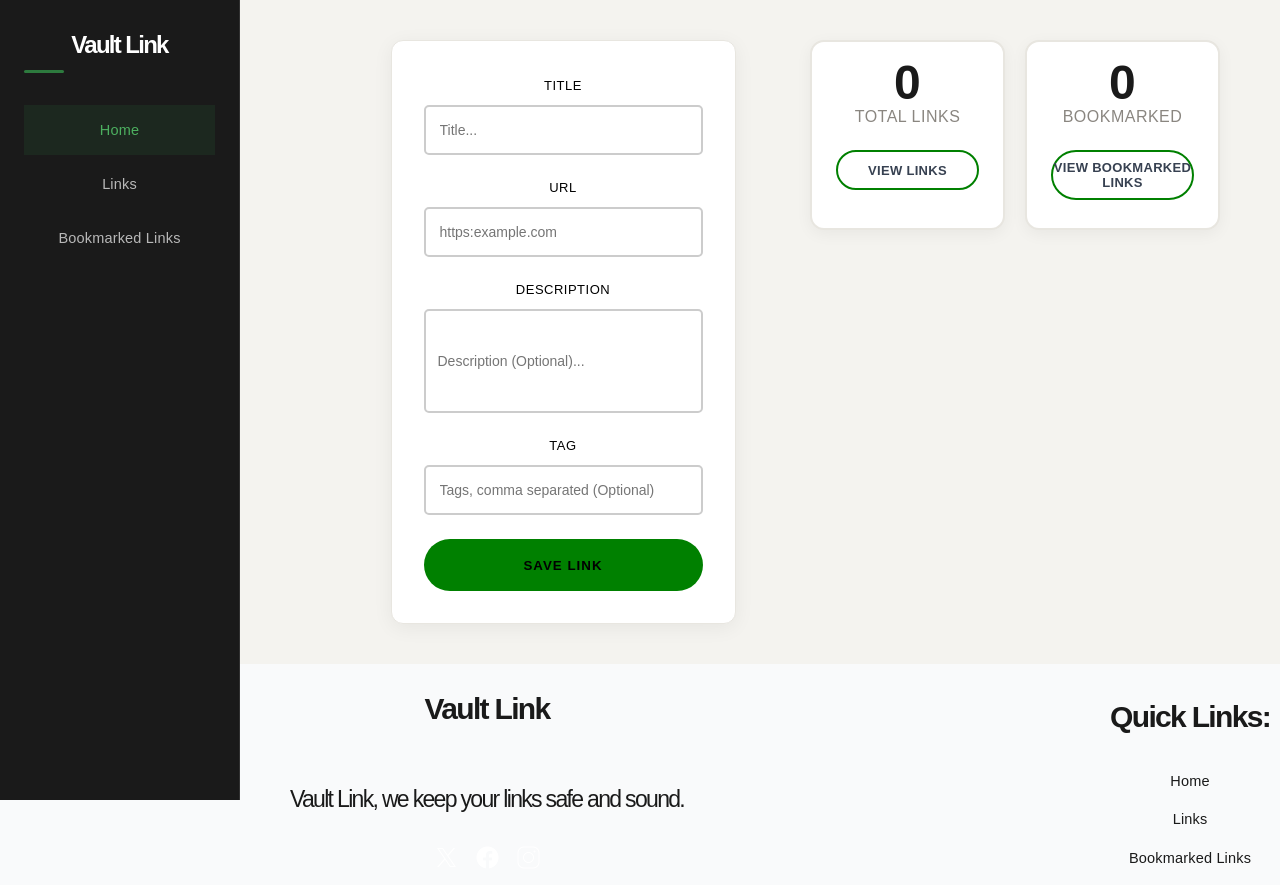
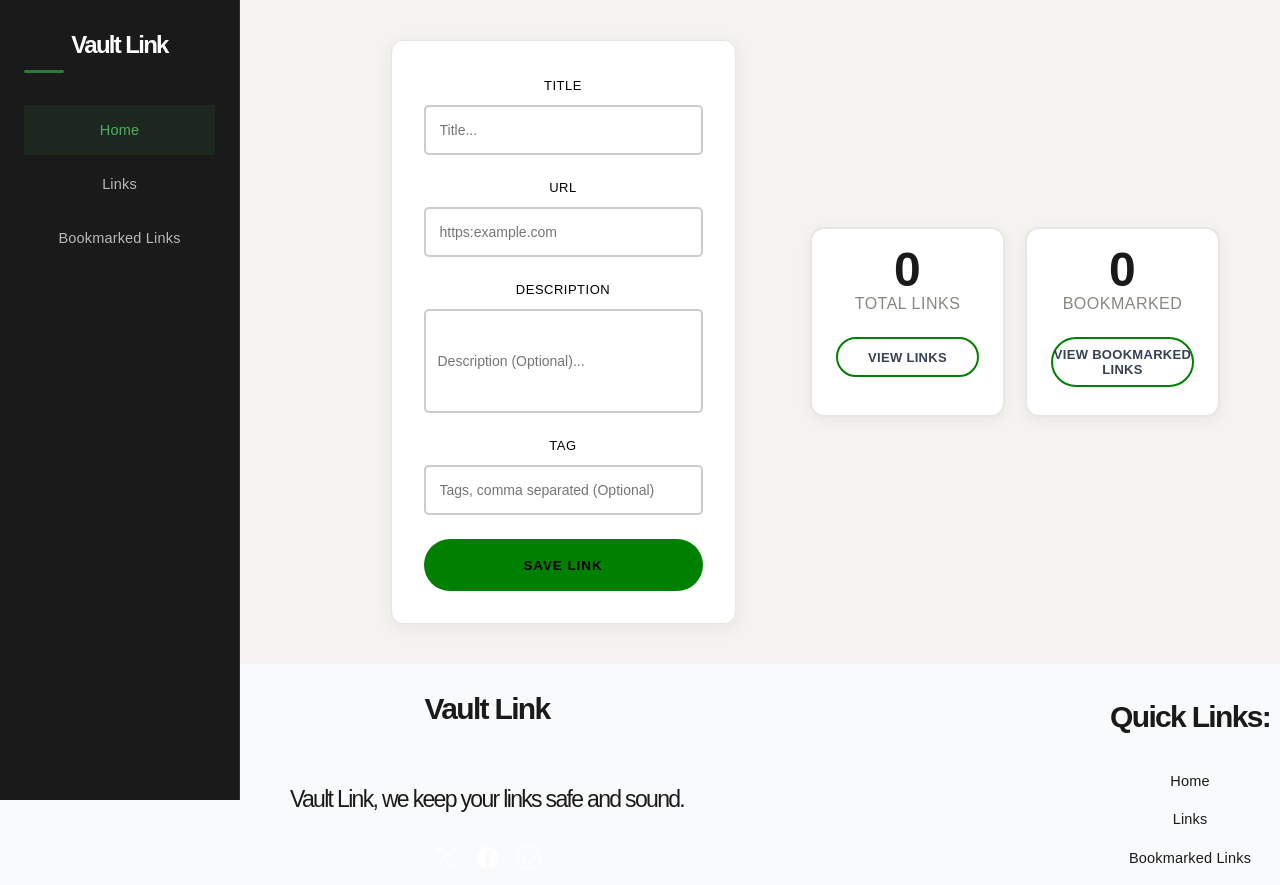
Before and after one commit to surprise2024-cpu/challenge-2-Link-Vault, a React (Vite) app: page / in a window 1280 px wide. Built offline with nearby package versions, Linux system fonts and the light colour scheme; a web font is replaced by a local one.

Commit message:
css update

```diff
--- a/src/components/Body/Body.module.css
+++ b/src/components/Body/Body.module.css
@@ -1,7 +1,7 @@
 .body-cont {
     display: grid;
     grid-template-columns: 500px 1fr;
-    align-items: start;
+    align-items: center;
     justify-content: flex-start;
     gap: 10px;
     padding: 40px 40px 40px 280px; /*240px sidebar 4 40px gap*/
--- a/src/components/Search/LinkForm.tsx
+++ b/src/components/Search/LinkForm.tsx
@@ -13,7 +13,6 @@ type LinkFormProps = {
   }) => void
 }
 
-//const URL_REGEX = /^(https?:\/\/)?([\da-z.-]+)\.([a-z.]{2,6})([\/\w .-]*)*\/?$/i;
 
 export const LinkForm: React.FC<LinkFormProps> = ({ onAdd }) => {
   const [title, setTitle] = useState('')
```
